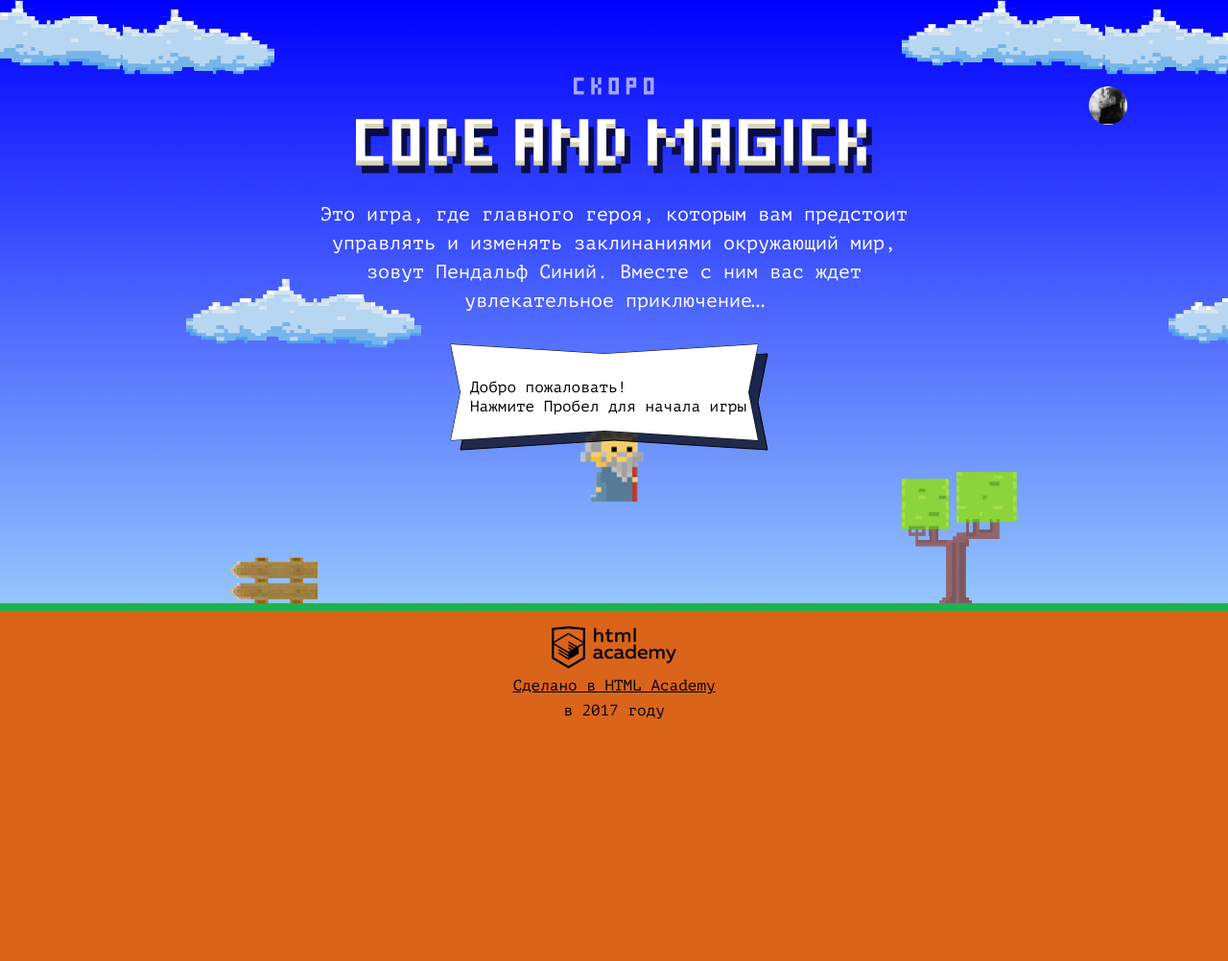
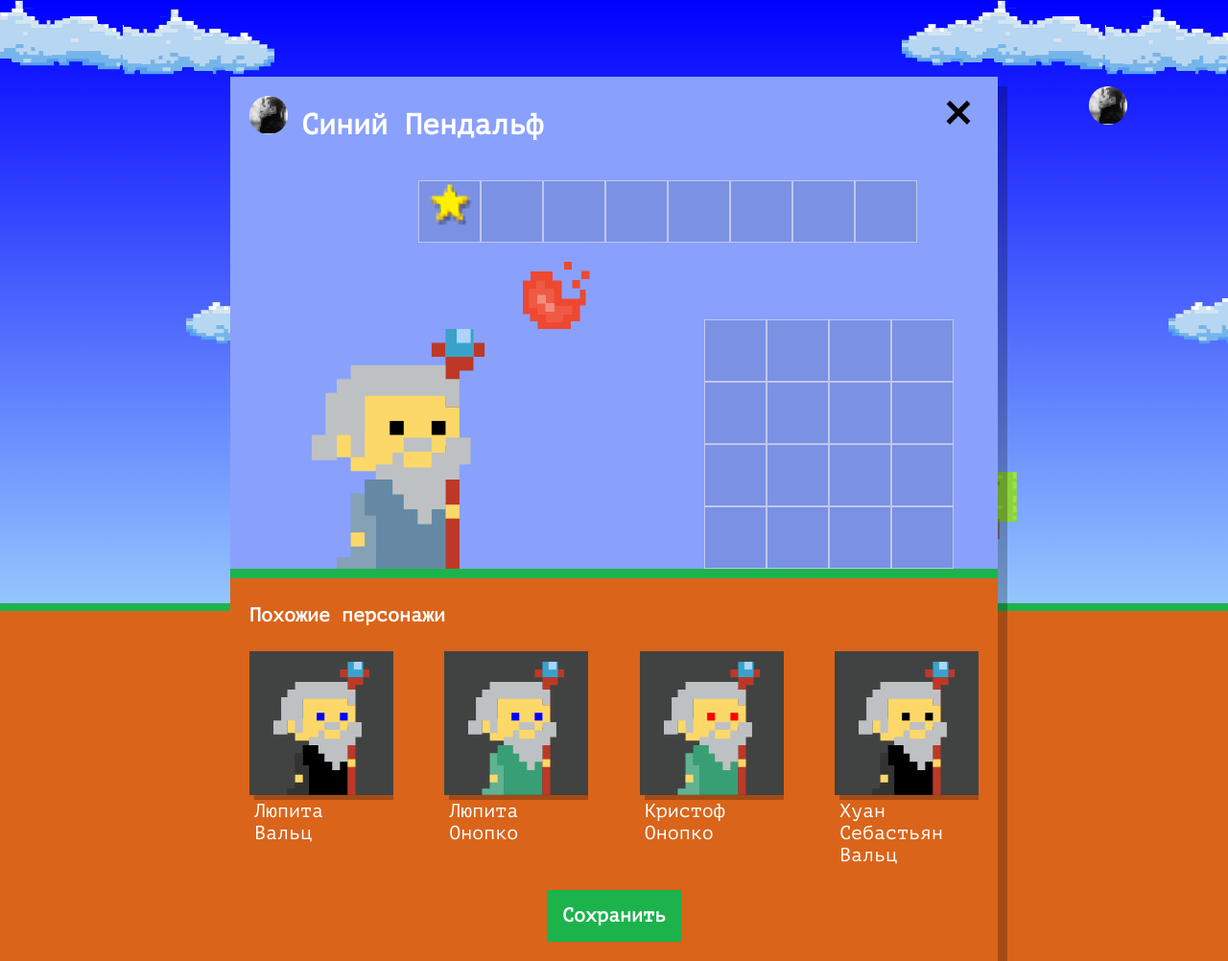
Before and after one commit to ekaterina-s/1089259-code-and-magick-21, a website: page index.html in a window 1280 px wide. Shown: the whole page at 96% size. Before the commit the page ends 800 px from the top, so only its background shows below. Drawn offline with Linux system fonts and the light colour scheme.

Commit message:
hometask1

```diff
--- a/index.html
+++ b/index.html
@@ -202,6 +202,7 @@
     };
   </script>
   <script src="js/game.js"></script>
+  <script src="js/setup.js"></script>
 
 </body>
 
--- /dev/null
+++ b/js/setup.js
@@ -0,0 +1,52 @@
+'use strict';
+
+var NAMES = [`Иван`, `Хуан Себастьян`, `Мария`, `Кристоф`, `Виктор`, `Юлия`, `Люпита`, `Вашингтон`];
+var SURMAMES = [`да Марья`, `Верон`, `Мирабелла`, `Вальц`, `Онопко`, `Топольницкая`, `Нионго`, `Ирвинг`];
+var COAT_COLORS = [`rgb(101, 137, 164)`, `rgb(241, 43, 107)`, `rgb(146, 100, 161)`, `rgb(56, 159, 117)`,
+  `rgb(215, 210, 55)`, `rgb(0, 0, 0)`];
+var EYES_COLORS = [`black`, `red`, `blue`, `yellow`, `green`];
+
+var setup = document.querySelector('.setup');
+setup.classList.remove('hidden');
+
+var generateRandomElement = function (array) {
+  return array[Math.floor(Math.random() * array.length)];
+};
+
+var generatedWizards = [];
+
+for (var i = 0; i < 4; i++) {
+  var generatedWizard = {
+    name: generateRandomElement(NAMES) + ' ' + generateRandomElement(SURMAMES),
+    coatColor: generateRandomElement(COAT_COLORS),
+    eyeColor: generateRandomElement(EYES_COLORS)
+  };
+
+  generatedWizards.push(generatedWizard);
+
+}
+
+var similarListElement = setup.querySelector('.setup-similar-list');
+
+var similarWizardTemplate = document.querySelector('#similar-wizard-template').content
+.querySelector('.setup-similar-item');
+
+var renderWizard = function (wizard) {
+  var wizardElement = similarWizardTemplate.cloneNode(true);
+
+  wizardElement.querySelector('.setup-similar-label').textContent = wizard.name;
+  wizardElement.querySelector('.wizard-coat').style.fill = wizard.coatColor;
+  wizardElement.querySelector('.wizard-eyes').style.fill = wizard.eyeColor;
+
+  return wizardElement;
+};
+
+var fragment = document.createDocumentFragment();
+
+for (var j = 0; j < generatedWizards.length; j++) {
+  fragment.appendChild(renderWizard(generatedWizards[j]));
+}
+
+similarListElement.appendChild(fragment);
+
+setup.querySelector(`.setup-similar`).classList.remove(`hidden`);
```
